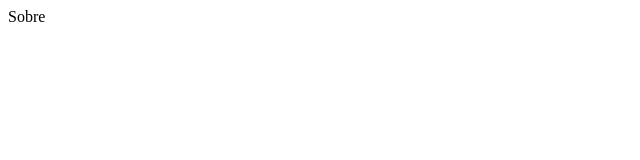
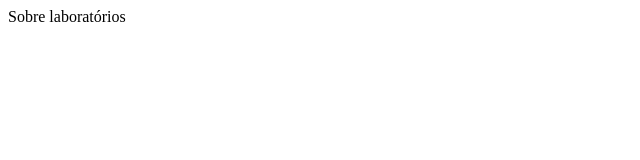
Before and after one commit to faelalfieri/portal, a plain HTML site: page sobre.html in a window 1280 px wide. Shown: the whole page, without its empty margins (0-640 px from the left). Drawn offline with Linux system fonts and the light colour scheme.

Commit message:
pagina sobre alterada

```diff
--- a/sobre.html
+++ b/sobre.html
@@ -1,6 +1,6 @@
 <html>
   <title>Laboratórios</title>
   <body>
-    <div>Sobre</div>
+    <div>Sobre laboratórios</div>
   </body>
 </html>
```
